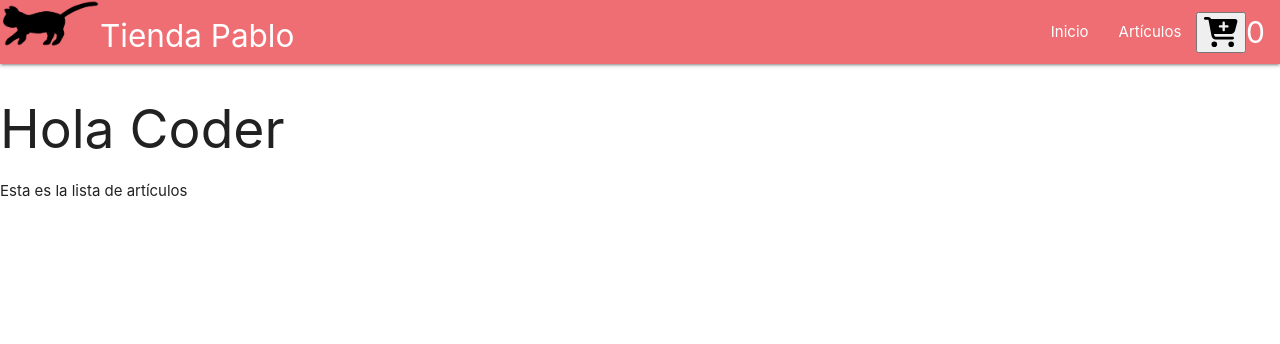
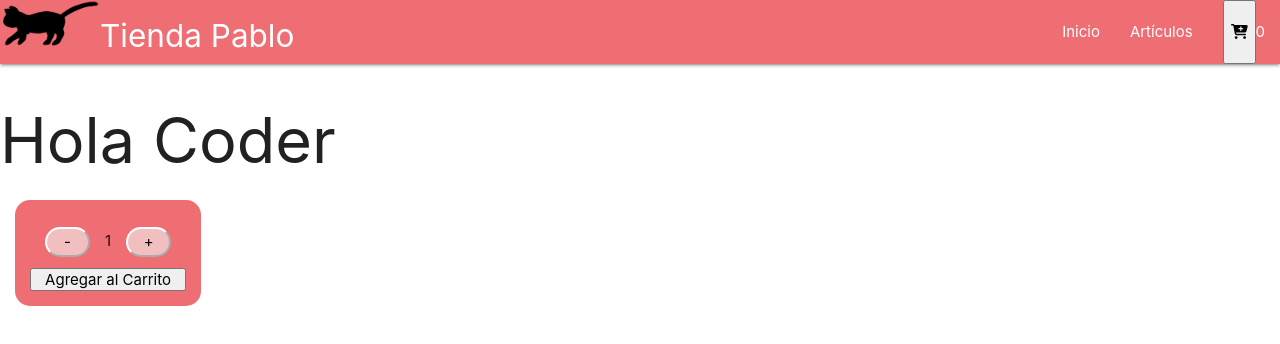
Before and after one commit to PabloAMoreno97/proyecto-react, a React (Create React App) app: page / in a window 1280 px wide. Shown: the top 344 px of the page. Built offline with nearby package versions, Linux system fonts and the light colour scheme.

Commit message:
Adding buttons to interact with cart

```diff
--- a/src/Components/CardWidget.jsx
+++ b/src/Components/CartWidget.jsx
@@ -4,9 +4,7 @@ import { faCartPlus } from '@fortawesome/free-solid-svg-icons';
 
 const Cart = () => {
     return (
-        <button>
-            <FontAwesomeIcon icon={faCartPlus}/>
-        </button>
+        <button><FontAwesomeIcon icon={faCartPlus}/></button>
     );
 }
 
--- /dev/null
+++ b/src/Components/ItemCount.jsx
@@ -0,0 +1,61 @@
+import React, { useState } from 'react';
+
+const ItemCount = ({stock}) => {
+
+    const [counter, setCounter] = useState(1);
+
+    const onAdd = () => {
+        if (counter<stock){
+            setCounter(counter+1)
+        }
+    }
+
+    const onRemove = () => {
+        if (counter > 1){
+            setCounter(counter-1)
+        }
+    }
+
+    const addItemToCart = () => {
+        setCounter(1)
+    }
+
+    return (
+        <>
+            <div style={ButtonsContainer.addToCartContainer}>
+                <div style={ButtonsContainer.buttonsAddReduceContainer}>
+                    <button onClick={onRemove} style={ButtonsContainer.counterButtons}>-</button>
+                    <p>{counter}</p>
+                    <button onClick={onAdd} style={ButtonsContainer.counterButtons}>+</button>
+                </div>
+                <button onClick={addItemToCart}>Agregar al Carrito</button>
+            </div>
+        </>
+    );
+}
+
+const ButtonsContainer = {
+    addToCartContainer: {
+        display: 'inline-flex',
+        flexDirection: 'column',
+        padding: '1rem',
+        marginLeft: '1rem',
+        backgroundColor: '#ee6e73',
+        borderRadius: '1rem',
+    },
+    buttonsAddReduceContainer: {
+        display: 'flex',
+        textAlign: 'center',
+        alignItems: 'center'
+    },
+    counterButtons: {
+        marginLeft: '1rem',
+        marginRight: '1rem',
+        height: '2rem',
+        width: '3rem',
+        backgroundColor: '#f2bfc1',
+        borderColor: '#FFF',
+        borderRadius: '1rem',
+    }
+}
+export default ItemCount
--- a/src/Components/ItemListContainer.jsx
+++ b/src/Components/ItemListContainer.jsx
@@ -1,10 +1,11 @@
 import React from 'react';
+import ItemCount from './ItemCount';
 
 const ItemListContainer = ({greeting}) => {
     return (
         <>
-            <h2>{greeting}</h2>
-            <p>Esta es la lista de artículos</p>
+            <h1>{greeting}</h1>
+            <ItemCount stock={5} />
         </>
     );
 }
--- a/src/Components/NavBar.js
+++ b/src/Components/NavBar.js
@@ -1,8 +1,7 @@
 import React from 'react';
 import 'materialize-css/dist/css/materialize.min.css';
 import logo from '../logo.png'
-import Cart from './CardWidget'
-
+import Cart from './CartWidget'
 
 const NavBar = () => {
 	return (
@@ -12,7 +11,7 @@ const NavBar = () => {
             <ul id="nav-mobile" class="right hide-on-med-and-down">
                 <li><a href="#">Inicio</a></li>
                 <li><a href="#">Artículos</a></li>
-                <li style={NavBarStyle.cartIcon}><Cart/>0</li>
+                <li><a style={NavBarStyle.cartIcon}><Cart/>0</a></li>
             </ul>
             </div>
         </nav>
@@ -24,8 +23,8 @@ const NavBarStyle = {
         width: 100,
     },
     cartIcon: {
-        fontSize: '2rem',
-        marginRight: '1rem'
+        display: 'flex',
+        alingItems: 'center',
     }
 }
 
```
